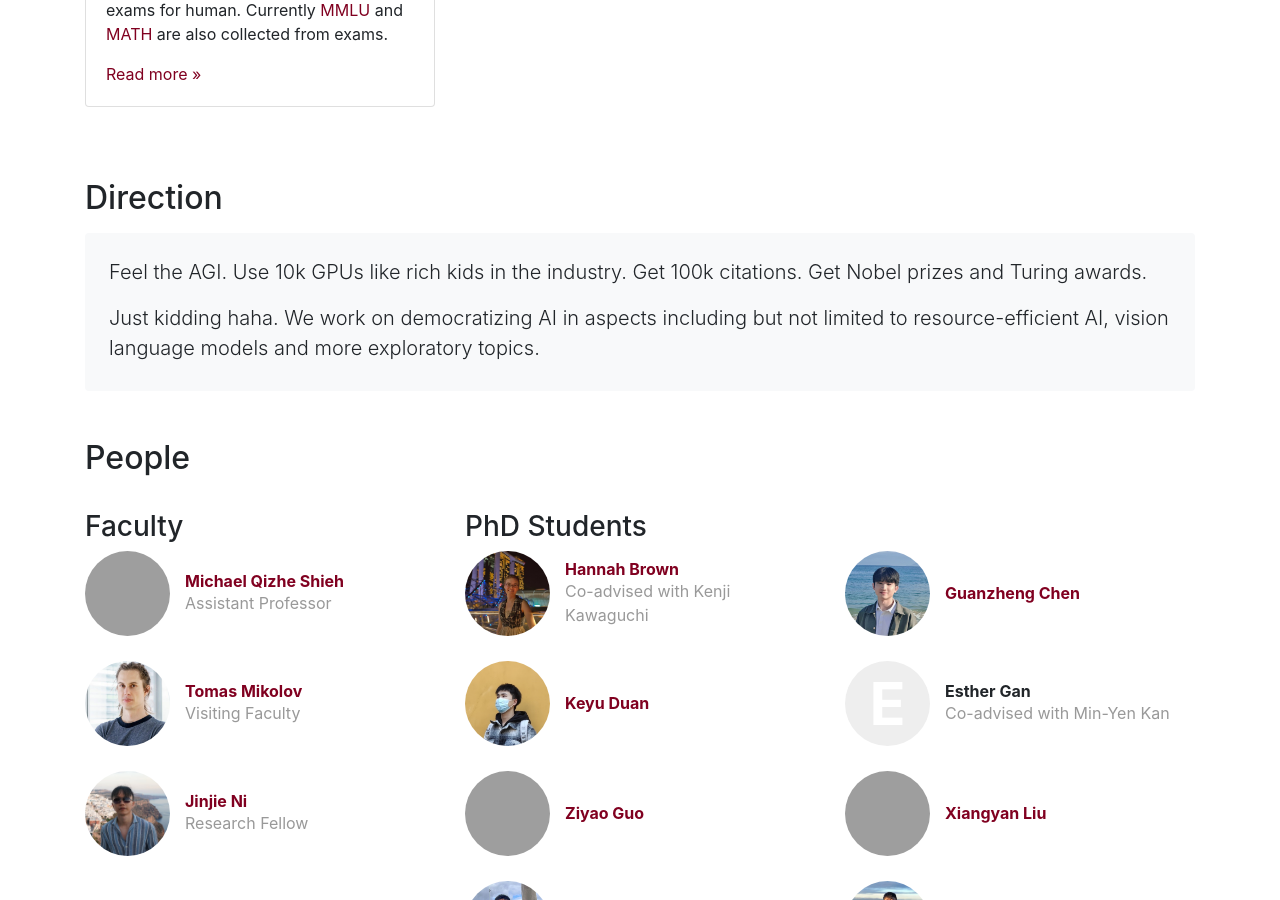
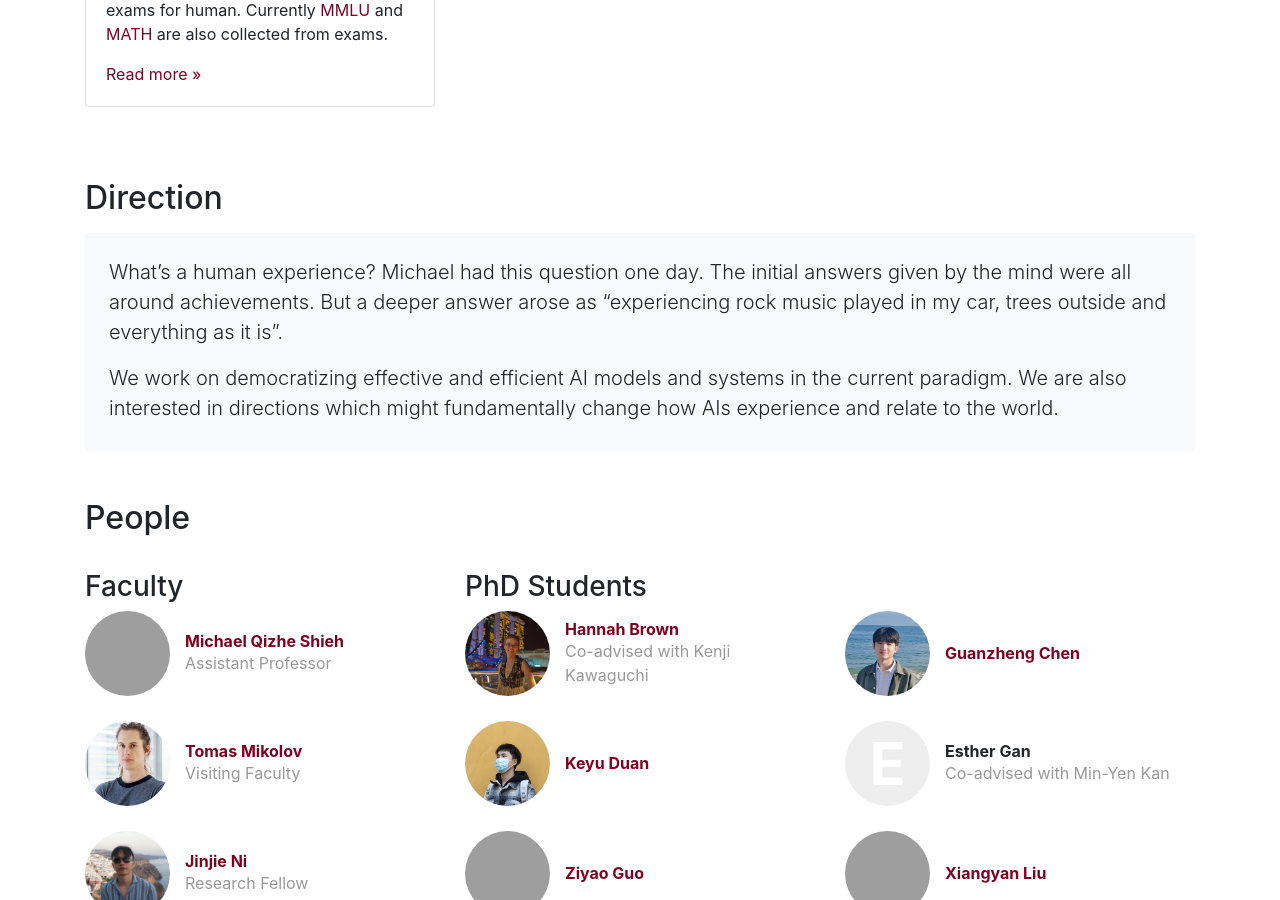
Before and after one commit to John-AI-Lab/John-AI-Lab.github.io, a Jekyll site: the page built from index.html, in a window 1280 px wide and 900 px high, scrolled down 1615 px, cut to the strip 0-900 px from the top of the window. Built offline with Jekyll 4.4.1, drawn with Linux system fonts in a browser that asks for light colours; nearby versions of some CDN libraries; grey boxes are pictures that could not be loaded.

Commit message:
change mission to direction

```diff
--- a/index.html
+++ b/index.html
@@ -71,8 +71,8 @@ role-tables:
     <div class="mb-5">
       <h2 class="border-bottom pb-2">Direction</h2>
       <div class="p-4 bg-light rounded">
-          <p class="lead mb-3">Feel the AGI. Use 10k GPUs like rich kids in the industry. Get 100k citations. Get Nobel prizes and Turing awards.</p>
-          <p class="lead mb-1">Just kidding haha. We work on democratizing AI in aspects including but not limited to resource-efficient AI, vision language models and more exploratory topics.</p>
+          <p class="lead mb-3">What’s a human experience? Michael had this question one day. The initial answers given by the mind were all around achievements. But a deeper answer arose as “experiencing rock music played in my car, trees outside and everything as it is”.</p>
+          <p class="lead mb-1">We work on democratizing effective and efficient AI models and systems in the current paradigm. We are also interested in directions which might fundamentally change how AIs experience and relate to the world.</p>
       </div>
     </div>
 
```
